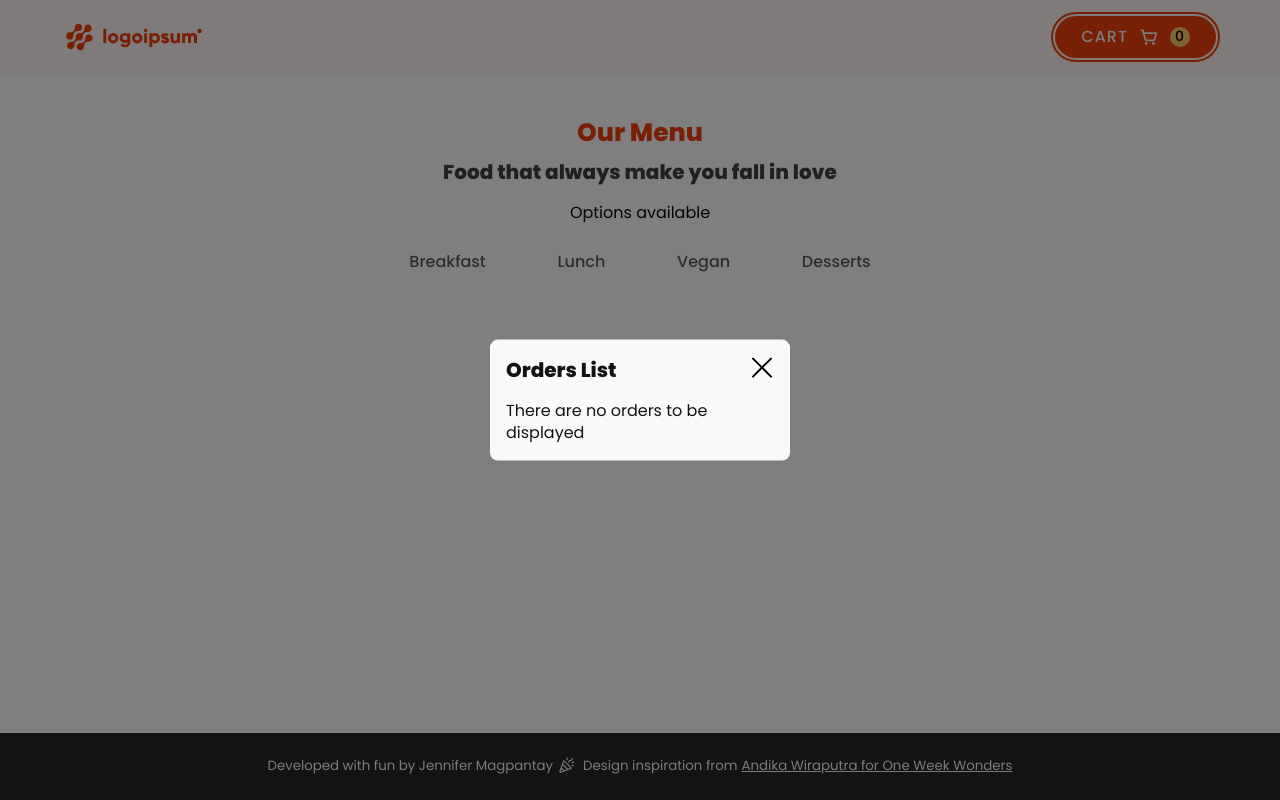
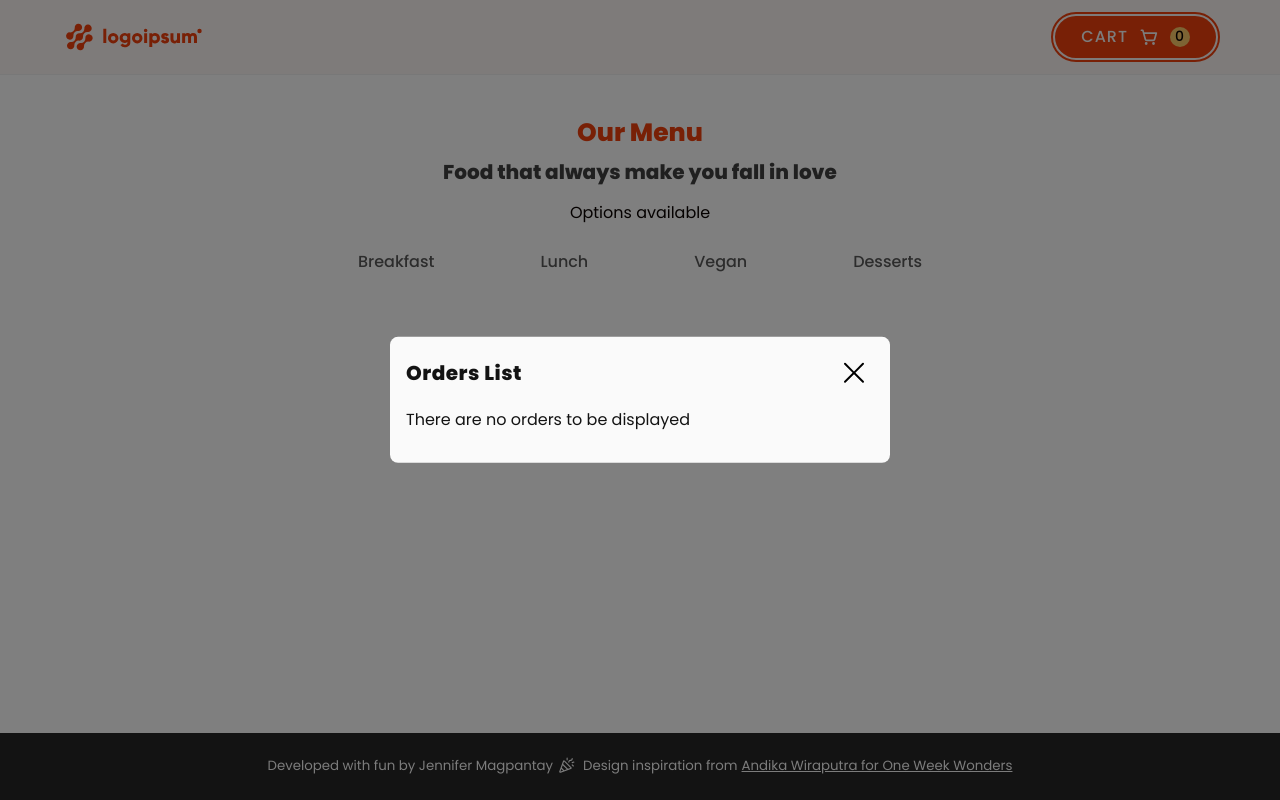
Before and after one commit to jennifer-magpantay/order-food-app, a React (Vite) app in the folder project/: page / in a window 1280 px wide. Both pictures are taken after a click on the button "CART". Built offline with nearby package versions, Linux system fonts and the light colour scheme.

Commit message:
refactor styles

```diff
--- a/project/src/styles/_structure.scss
+++ b/project/src/styles/_structure.scss
@@ -53,18 +53,3 @@ body {
   padding: 0;
   position: absolute;
 }
-
-.menu--tab {
-  width: 100%;
-  display: block;
-  margin: gap(2) auto;
-
-  ul {
-    width: 100%;
-    display: flex;
-    align-items: center;
-    justify-content: space-between;
-    gap: gap(1);
-    list-style: none;
-  }
-}
--- a/project/src/styles/components/_button.scss
+++ b/project/src/styles/components/_button.scss
@@ -52,7 +52,7 @@
     }
 
     &.center {
-      margin: gap(1) auto;
+      margin: gap(4) auto gap(2);
     }
   }
 
--- a/project/src/styles/components/_menu.scss
+++ b/project/src/styles/components/_menu.scss
@@ -20,4 +20,19 @@
       }
     }
   }
+
+  &--tab {
+    width: 100%;
+    display: block;
+    margin: gap(2) auto;
+
+    .tab--list {
+      display: flex;
+      align-items: center;
+      justify-content: space-between;
+      gap: gap(1);
+      flex-wrap: wrap;
+      list-style: none;
+    }
+  }
 }
--- a/project/src/styles/components/_modal.scss
+++ b/project/src/styles/components/_modal.scss
@@ -12,7 +12,7 @@
 
 .modal {
   width: 80%;
-  max-width: 300px;
+  max-width: 500px;
   position: fixed;
   top: 50%;
   left: 50%;
@@ -22,24 +22,44 @@
   transform: translate(-50%, -50%);
   z-index: 1000;
 
-  .icon {
-    position: absolute;
-    top: gap(1);
-    right: gap(1);
+  &--header {
+    width: 100%;
+    display: flex;
+    align-items: center;
+    justify-content: space-between;
+    margin-bottom: gap(2);
+  }
 
-    &.hover,
-    &:focus {
-      cursor: pointer;
+  &--body {
+    margin-bottom: gap(2);
+  }
+
+  &--footer {
+    padding-top: gap(2);
+  }
+
+  .orders--list {
+    width: 100%;
+
+    &-item {
+      display: flex;
+      align-items: center;
+      justify-content: space-between;
+      margin-bottom: gap(0.5);
     }
   }
 
   h3 {
-    margin-bottom: gap(2);
+    letter-spacing: 0.5px;
   }
 
-  .orders--list {
-    &-item {
-      margin-bottom: gap(0.5);
-    }
+  .bold {
+    width: 100%;
+    display: flex;
+    align-items: center;
+    justify-content: space-between;
+    color: $gray-700;
+    font-weight: bold;
+    letter-spacing: 1.2px;
   }
 }
--- a/project/src/styles/components/_section.scss
+++ b/project/src/styles/components/_section.scss
@@ -5,8 +5,15 @@
 
 .section {
   width: 100%;
-  max-width: layoutColumn(5);
   margin: gap(2) auto;
+
+  @include for-tablet-portrait-up {
+    max-width: layoutColumn(8);
+  }
+
+  @include for-tablet-landscape-up {
+    max-width: layoutColumn(6);
+  }
 
   &--title,
   &--subtitle,
```
